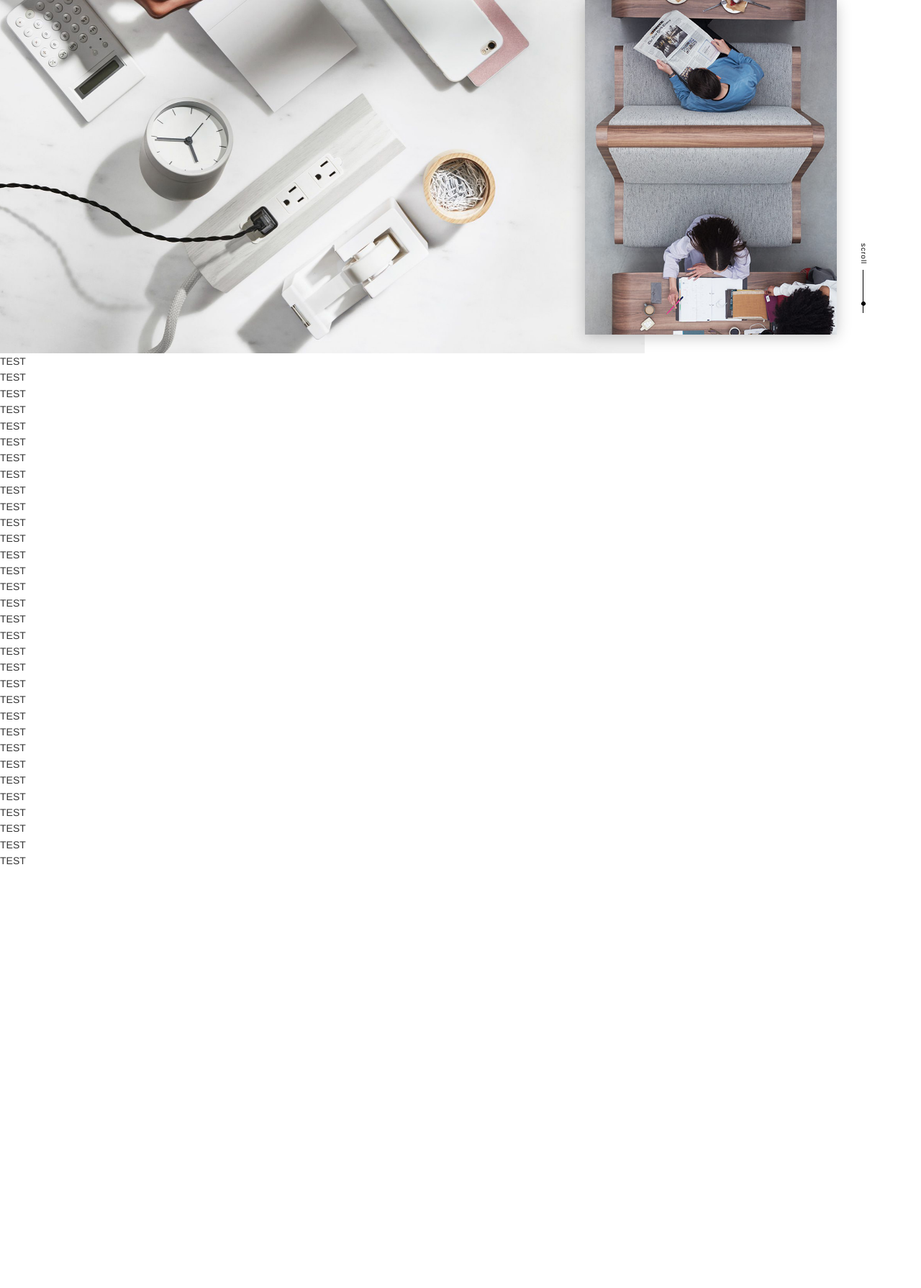
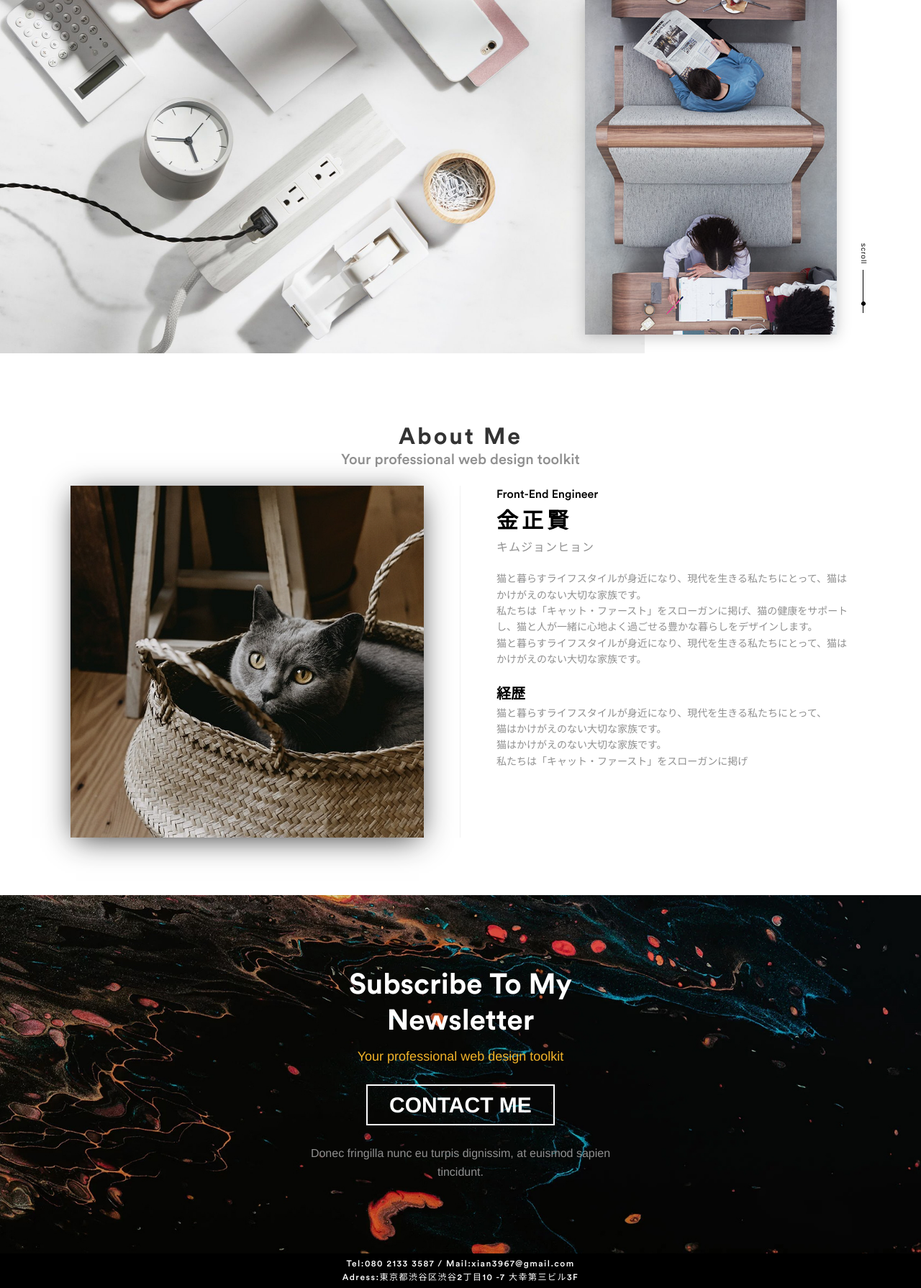
Before and after one commit to xian3967/jayvidkim_portfolio, a PHP site: page / in a window 1280 px wide. Shown: the part 309-2099 px from the top of the page at 72% size. Before the commit the page ends 1511 px from the top, so only its background shows below. Run offline with PHP 8.4, Linux system fonts and the light colour scheme; some libraries are stand-ins or nearby versions; some web fonts are replaced.

Commit message:
2021/03/03 mainのabout 対応完了

```diff
--- a/assets/css/style.css
+++ b/assets/css/style.css
@@ -773,7 +776,8 @@ body {
   .l-footer .l-footer__wrapper {
     margin: 0 auto;
     width: 100%;
-    max-width: 1200px; }
+    max-width: 1200;
+    padding: 0 3%; }
     .l-footer .l-footer__wrapper .l-footer__text_box p:nth-child(1) {
       color: #fff;
       font-size: 12px;
@@ -788,6 +792,143 @@ body {
  * Project
  * -----------------------------------------------------------------
  */
+.p-main .fade_slide {
+  transition: opacity 0.7s,transform 0.7s;
+  -webkit-transition: opacity 0.7s,transform 0.7s;
+  opacity: 0;
+  transform: translateY(70px);
+  -webkit-transform: translateY(70px); }
+.p-main .fade_in {
+  transition: opacity 0.7s,transform 0.7s;
+  -webkit-transition: opacity 0.7s,transform 0.7s;
+  opacity: 0; }
+.p-main .p-main__about {
+  margin-top: 100px;
+  background: #fff; }
+  .p-main .p-main__about .p-main__about_wrapper {
+    margin: 0 auto;
+    width: 100%;
+    max-width: 1200px;
+    padding: 0 3%; }
+    .p-main .p-main__about .p-main__about_wrapper .p-main__about__title {
+      text-align: center;
+      letter-spacing: 3px;
+      font-size: 32px;
+      font-size: 3.2rem;
+      font-weight: bold;
+      line-height: 3.2rem; }
+    .p-main .p-main__about .p-main__about_wrapper .p-main__about__subtitle {
+      text-align: center;
+      font-size: 20px;
+      font-size: 2rem;
+      color: #909090;
+      margin-bottom: 20px; }
+    .p-main .p-main__about .p-main__about_wrapper .p-main__about__contents {
+      display: flex;
+      justify-content: center;
+      flex-wrap: wrap; }
+      .p-main .p-main__about .p-main__about_wrapper .p-main__about__contents .img__wrapper {
+        width: 50%;
+        padding: 0 50px 0 20px;
+        border-right: 1px solid #f3f3f3; }
+        @media (max-width: 767px) {
+          .p-main .p-main__about .p-main__about_wrapper .p-main__about__contents .img__wrapper {
+            border-right: none;
+            border-bottom: 1px solid #f3f3f3;
+            width: 100%;
+            padding: 0 0 20px 0;
+            text-align: center; } }
+        .p-main .p-main__about .p-main__about_wrapper .p-main__about__contents .img__wrapper .img {
+          width: 100%;
+          box-shadow: 0 7px 40px -7px rgba(25, 25, 25, 0.9);
+          max-width: 500px; }
+      .p-main .p-main__about .p-main__about_wrapper .p-main__about__contents .text__wrapper {
+        width: 50%;
+        padding: 0 20px 0 50px; }
+        @media (max-width: 767px) {
+          .p-main .p-main__about .p-main__about_wrapper .p-main__about__contents .text__wrapper {
+            width: 100%;
+            padding: 20px 0 0 0; } }
+        .p-main .p-main__about .p-main__about_wrapper .p-main__about__contents .text__wrapper .text__headding {
+          font-size: 16px;
+          font-size: 1.6rem;
+          color: #909090;
+          letter-spacing: 1px; }
+          @media (max-width: 767px) {
+            .p-main .p-main__about .p-main__about_wrapper .p-main__about__contents .text__wrapper .text__headding {
+              font-size: 14px;
+              font-size: 1.4rem; } }
+          .p-main .p-main__about .p-main__about_wrapper .p-main__about__contents .text__wrapper .text__headding span {
+            font-size: 30px;
+            font-size: 3rem;
+            font-weight: bold;
+            color: #000;
+            letter-spacing: 5px; }
+            @media (max-width: 767px) {
+              .p-main .p-main__about .p-main__about_wrapper .p-main__about__contents .text__wrapper .text__headding span {
+                font-size: 24px;
+                font-size: 2.4rem;
+                font-weight: bold; } }
+        .p-main .p-main__about .p-main__about_wrapper .p-main__about__contents .text__wrapper .text__subheadding {
+          font-size: 16px;
+          font-size: 1.6rem;
+          color: #000; }
+        .p-main .p-main__about .p-main__about_wrapper .p-main__about__contents .text__wrapper .text__description {
+          font-size: 14px;
+          font-size: 1.4rem;
+          color: #909090;
+          margin-top: 20px; }
+          .p-main .p-main__about .p-main__about_wrapper .p-main__about__contents .text__wrapper .text__description span {
+            color: #000;
+            font-size: 20px;
+            font-size: 2rem;
+            font-weight: bold; }
+.p-main .p-main__contact {
+  margin-top: 80px;
+  background: url("../images/section_contact_img_01.jpg") center;
+  background-size: cover; }
+  .p-main .p-main__contact .p-main__contact_wrapper {
+    margin: 0 auto;
+    width: 100%;
+    max-width: 1400px;
+    padding: 0 3%; }
+    .p-main .p-main__contact .p-main__contact_wrapper .p-main__contact__title {
+      padding: 100px 0 10px;
+      text-align: center;
+      font-size: 40px;
+      font-size: 4rem;
+      font-weight: bold;
+      color: #fff;
+      line-height: 50px; }
+    .p-main .p-main__contact .p-main__contact_wrapper .p-main__contact__subtitle {
+      text-align: center;
+      font-size: 18px;
+      font-size: 1.8rem;
+      color: #f4b429; }
+    .p-main .p-main__contact .p-main__contact_wrapper .p-main__contact__contents {
+      width: 100%;
+      padding-bottom: 100px; }
+      .p-main .p-main__contact .p-main__contact_wrapper .p-main__contact__contents .contact__button {
+        width: 100%;
+        text-align: center;
+        padding-top: 30px;
+        padding-bottom: 30px; }
+        .p-main .p-main__contact .p-main__contact_wrapper .p-main__contact__contents .contact__button a {
+          border: 2px solid #fff;
+          color: #fff;
+          padding: 10px 30px;
+          font-size: 30px;
+          font-size: 3rem;
+          font-weight: bold; }
+          .p-main .p-main__contact .p-main__contact_wrapper .p-main__contact__contents .contact__button a:hover {
+            border: 2px solid #909090;
+            color: #909090; }
+      .p-main .p-main__contact .p-main__contact_wrapper .p-main__contact__contents .contact__text {
+        text-align: center;
+        color: #909090;
+        font-size: 16px;
+        font-size: 1.6rem; }
+
 /*
  * -----------------------------------------------------------------
  * Component
--- a/assets/js/js.js
+++ b/assets/js/js.js
@@ -76,8 +76,8 @@
     event.preventDefault();
 
     $('html, body').animate({
-      scrollTop: $($.attr(this, 'href')).offset().top
-    }, 300);
+      scrollTop: $($.attr(this, 'href')).offset().top - 80
+    }, 500);
   });
   $('.l-header__nav__hambugermenu__button').click(function(){
     $('.l-header__nav__hambugermenu__button').toggleClass('open');
--- a/assets/sass/layout/_footer.scss
+++ b/assets/sass/layout/_footer.scss
@@ -4,7 +4,8 @@
     .l-footer__wrapper{
       margin:0 auto;
       width:100%;
-      max-width: 1200px;
+      max-width: 1200;
+      padding:0 3%;
       .l-footer__text_box{
         p:nth-child(1){
           color:$white;
--- a/assets/sass/layout/_header.scss
+++ b/assets/sass/layout/_header.scss
@@ -16,9 +16,15 @@ body{
       width:100%;
       z-index: 300;
       box-shadow: 3px 3px 2px 0.5px rgba(0,0,0,0.1);
+      @media (max-width: 980px) {
+          padding-bottom: 10px;
+      }
       .l-header__nav__logo__wrapper{
         margin:15px 0 0 20px;
         display: inline-block;
+        @media (max-width: 980px) {
+            margin:10px 0 0 15px;
+        }
         .nav__logo{
           @include fzb(20);
           color:$black;
@@ -63,8 +69,8 @@ body{
       .l-header__nav__hambugermenu__button{
         float:right;
         display:none;
-        padding-top: 17px;
-        padding-right: 20px;
+        padding-top: 12px;
+        padding-right: 15px;
         @media (max-width: 980px) {
             display: block;
         }
@@ -179,6 +185,7 @@ body{
           a{
             border: 3px solid #000;
             margin-top: 30px;
+            cursor: pointer;
           }
         }
       }
@@ -324,17 +331,12 @@ body{
           padding-left: 20px;
           padding-right:20px;
           width:100%;
-          p:nth-child(1){
+          h1{
             font-size:1.3vw;
-          }
-          p:nth-child(2){
-            font-size:2.3vw;
-            font-weight: bold;
-          }
-          p:nth-child(3){
-            font-size:0.8vw;
-            color:$f9;
-            margin-top:20px;
+            span{
+              font-size:2.3vw;
+              font-weight: bold;
+            }
           }
         }
         .l-header__main__img{
--- a/assets/sass/object/project/_main.scss
+++ b/assets/sass/object/project/_main.scss
@@ -0,0 +1,143 @@
+.p-main{
+  .fade_slide{
+    transition: opacity 0.7s,transform 0.7s;
+    -webkit-transition: opacity 0.7s,transform 0.7s;
+    opacity: 0;
+    transform: translateY(70px);
+    -webkit-transform: translateY(70px);
+  }
+  .fade_in{
+    transition: opacity 0.7s,transform 0.7s;
+    -webkit-transition: opacity 0.7s,transform 0.7s;
+    opacity: 0;
+  }
+  .p-main__about{
+    margin-top: 100px;
+    background:$white;
+    .p-main__about_wrapper{
+      margin:0 auto;
+      width:100%;
+      max-width: 1200px;
+      padding: 0 3%;
+      .p-main__about__title{
+        text-align: center;
+        letter-spacing: 3px;
+        @include fzb(32);
+        line-height: 3.2rem;
+      }
+      .p-main__about__subtitle{
+        text-align: center;
+        @include fz(20);
+        color:$f9;
+        margin-bottom: 20px;
+      }
+      .p-main__about__contents{
+        display: flex;
+        justify-content: center;
+        flex-wrap: wrap;
+        .img__wrapper{
+          width:50%;
+          padding:0 50px 0 20px;
+          border-right: 1px solid #f3f3f3;
+          @media (max-width: 767px) {
+            border-right: none;
+            border-bottom: 1px solid #f3f3f3;
+            width:100%;
+            padding:0 0 20px 0;
+            text-align: center;
+          }
+          .img{
+            width:100%;
+            box-shadow: 0 7px 40px -7px rgba(25, 25, 25, 0.9);
+            max-width: 500px;
+          }
+        }
+        .text__wrapper{
+          width:50%;
+          padding:0 20px 0 50px;
+          @media (max-width: 767px) {
+            width:100%;
+            padding:20px 0 0 0;
+          }
+          .text__headding{
+            @include fz(16);
+            color:$f9;
+            letter-spacing: 1px;
+            @media (max-width: 767px) {
+              @include fz(14);
+            }
+            span{
+              @include fzb(30);
+              color:$black;
+              letter-spacing: 5px;
+              @media (max-width: 767px) {
+                @include fzb(24);
+              }
+            }
+          }
+          .text__subheadding{
+            @include fz(16);
+            color:$black;
+          }
+          .text__description{
+            @include fz(14);
+            color:$f9;
+            margin-top:20px;
+            span{
+              color:$black;
+              @include fzb(20);
+            }
+          }
+        }
+      }
+    }
+  }
+  .p-main__contact{
+    margin-top:80px;
+    background: url('../images/section_contact_img_01.jpg') center;
+    background-size: cover;
+    .p-main__contact_wrapper{
+      margin:0 auto;
+      width:100%;
+      max-width: 1400px;
+      padding:0 3%;
+      .p-main__contact__title{
+        padding:100px 0 10px;
+        text-align: center;
+        @include fzb(40);
+        color:$white;
+        line-height: 50px;
+      }
+      .p-main__contact__subtitle{
+        text-align: center;
+        @include fz(18);
+        color: rgb(244, 180, 41);
+      }
+      .p-main__contact__contents{
+        width:100%;
+        padding-bottom: 100px;
+        .contact__button{
+          width:100%;
+          text-align: center;
+          padding-top: 30px;
+          padding-bottom: 30px;
+          a{
+            border: 2px solid $white;
+            color:$white;
+            padding:10px 30px;
+            @include fzb(30);
+            &:hover{
+              border: 2px solid $f9;
+              color:$f9;
+            }
+          }
+        }
+        .contact__text{
+          text-align: center;
+          color:$f9;
+          @include fz(16)
+        }
+      }
+    }
+  }
+}
--- a/index.html
+++ b/index.html
@@ -55,7 +55,7 @@
           <li><a href="index.html#anc_01">Project</a></li>
           <li><a href="index.html#anc_01">FAQ</a></li>
           <li><a href="index.html#anc_01">Contact</a></li>
-          <li><a href="#">Close</a></li>
+          <li><a>Close</a></li>
         </ul>
         <p class="circular">Tel:080 2133 3587 / Mail:xian3967@gmail.com<br>Adress:東京都渋谷区渋谷2丁目10 -7 大幸第三ビル3F</p>
       </div>
@@ -81,8 +81,7 @@
       <div class="l-header__main__contents introJs">
         <div class="l-header__main__side-menu">
           <div class="l-header__main__title circular">
-            <p>Front-End Engineer</p>
-            <p>KIM JEONG HYEON</p>
+            <h1>Front-End Engineer<br><span>KIM JEONG HYEON</span></h1>
           </div>
           <p class="l-header__main__img"><img src="./assets/images/header_img_01.jpg" class="header_img"></p>
         </div>
@@ -96,21 +95,60 @@
       </div>
     </div>
   </header>
-  <div class="">
-    TEST<br>
-    TEST<br>
-    TEST<br>
-    TEST<br>
-    TEST<br>
-    TEST<br>
-    TEST<br>
-    TEST<br>
-    TEST<br>
-    <span id="anc_01">TEST</span><br>
-    TEST<br>
-    TEST<br>
-    TEST<br>TEST<br>TEST<br>TEST<br>TEST<br>TEST<br>TEST<br>TEST<br>TEST<br>TEST<br>TEST<br>TEST<br>TEST<br>TEST<br>TEST<br>TEST<br>TEST<br>TEST<br>TEST<br>TEST<br>
+  <main class="p-main"  id="anc_01">
+    <section class="p-main__about fade_slide">
+      <div class="p-main__about_wrapper">
+        <h2 class="p-main__about__title circular">About Me</h2>
+        <p class="p-main__about__subtitle circular">Your professional web design toolkit</p>
+        <div class="p-main__about__contents">
+          <div class="img__wrapper">
+            <img src="./assets/images/section_about_img_01.jpg" class="img">
+          </div>
+          <div class="text__wrapper">
+            <p class="text__subheadding circular">
+              Front-End Engineer
+            </p>
+            <h2 class="text__headding circular">
+              <span>金正賢</span><br>キムジョンヒョン
+            </h2>
+            <p class="text__description circular">
+              猫と暮らすライフスタイルが身近になり、現代を生きる私たちにとって、猫はかけがえのない大切な家族です。<br>
+              私たちは「キャット・ファースト」をスローガンに掲げ、猫の健康をサポートし、猫と人が一緒に心地よく過ごせる豊かな暮らしをデザインします。<br>
+              猫と暮らすライフスタイルが身近になり、現代を生きる私たちにとって、猫はかけがえのない大切な家族です。
+            </p>
+            <p class="text__description circular">
+              <span>経歴</span><br>
+              猫と暮らすライフスタイルが身近になり、現代を生きる私たちにとって、<br>猫はかけがえのない大切な家族です。<br>猫はかけがえのない大切な家族です。<br>
+              私たちは「キャット・ファースト」をスローガンに掲げ
+            </p>
+          </div>
+        </div>
+      </div>
+    </section>
+    <section class="p-main__contact">
+      <div class="p-main__contact_wrapper">
+        <div class="">
+          <h1 class="p-main__contact__title circular">Subscribe To My<br>Newsletter</h1>
+          <p class="p-main__contact__subtitle">Your professional web design toolkit</p>
+        </div>
+        <div class="p-main__contact__contents">
+          <div class="contact__button">
+            <a class="" href="#">CONTACT ME</a>
+          </div>
+          <p class="contact__text">
+            Donec fringilla nunc eu turpis dignissim, at euismod sapien<br>tincidunt.
+          </p>
+        </div>
+      </div>
+    </section>
+  </main>
+  <footer class="l-footer">
+  <div class="l-footer__wrapper">
+    <div class="l-footer__text_box">
+      <p class="circular">Tel:080 2133 3587 / Mail:xian3967@gmail.com<br>Adress:東京都渋谷区渋谷2丁目10 -7 大幸第三ビル3F</p>
+    </div>
   </div>
+</footer>
   <script src="./assets/js/js.js"></script>
   <script type="text/javascript">
     (function($) {
```
Also changed, not shown: other parts of assets/css/style.css (+14 -11 lines), assets/images/section_about_img_01.jpg, 1 other file.
